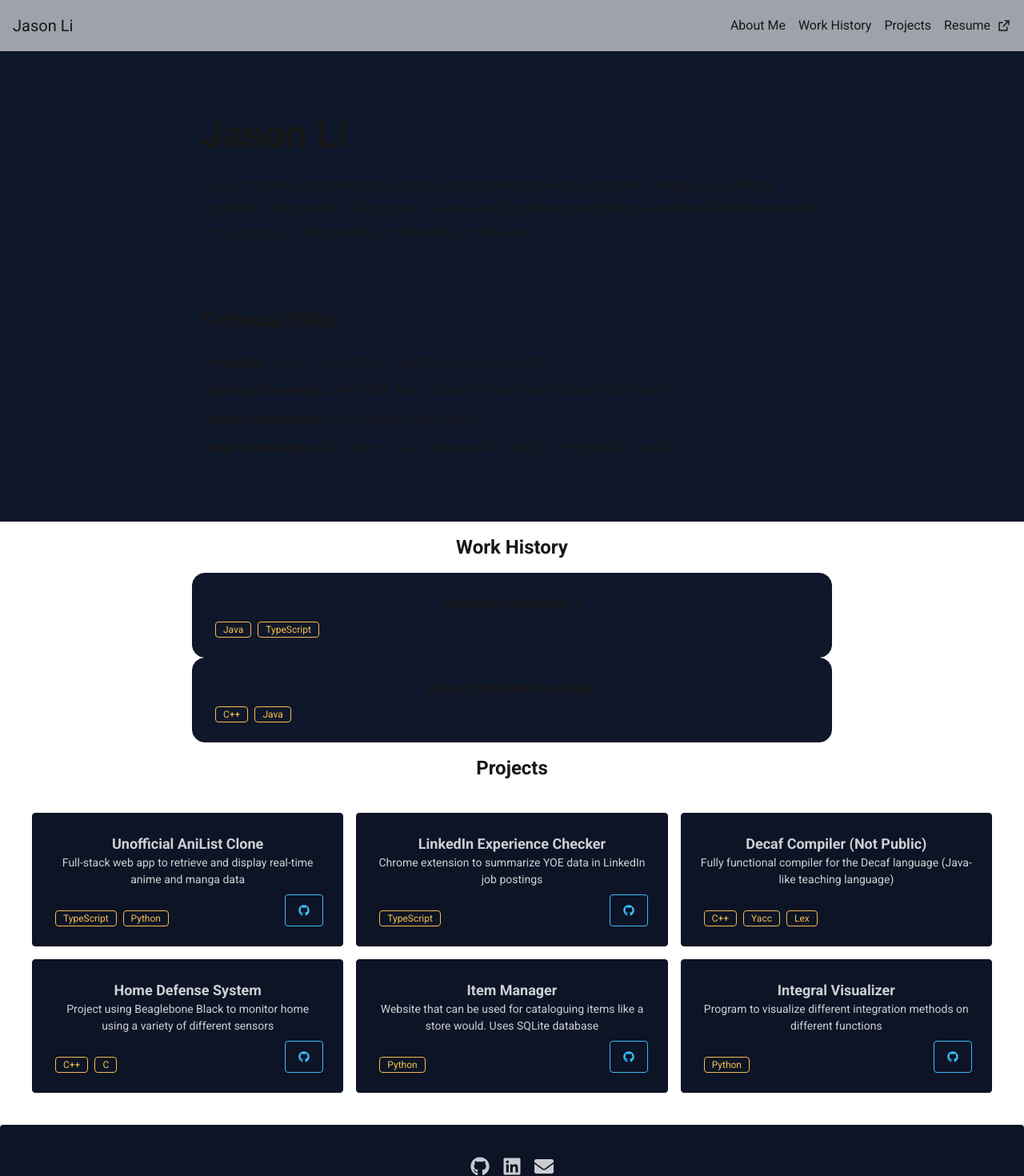
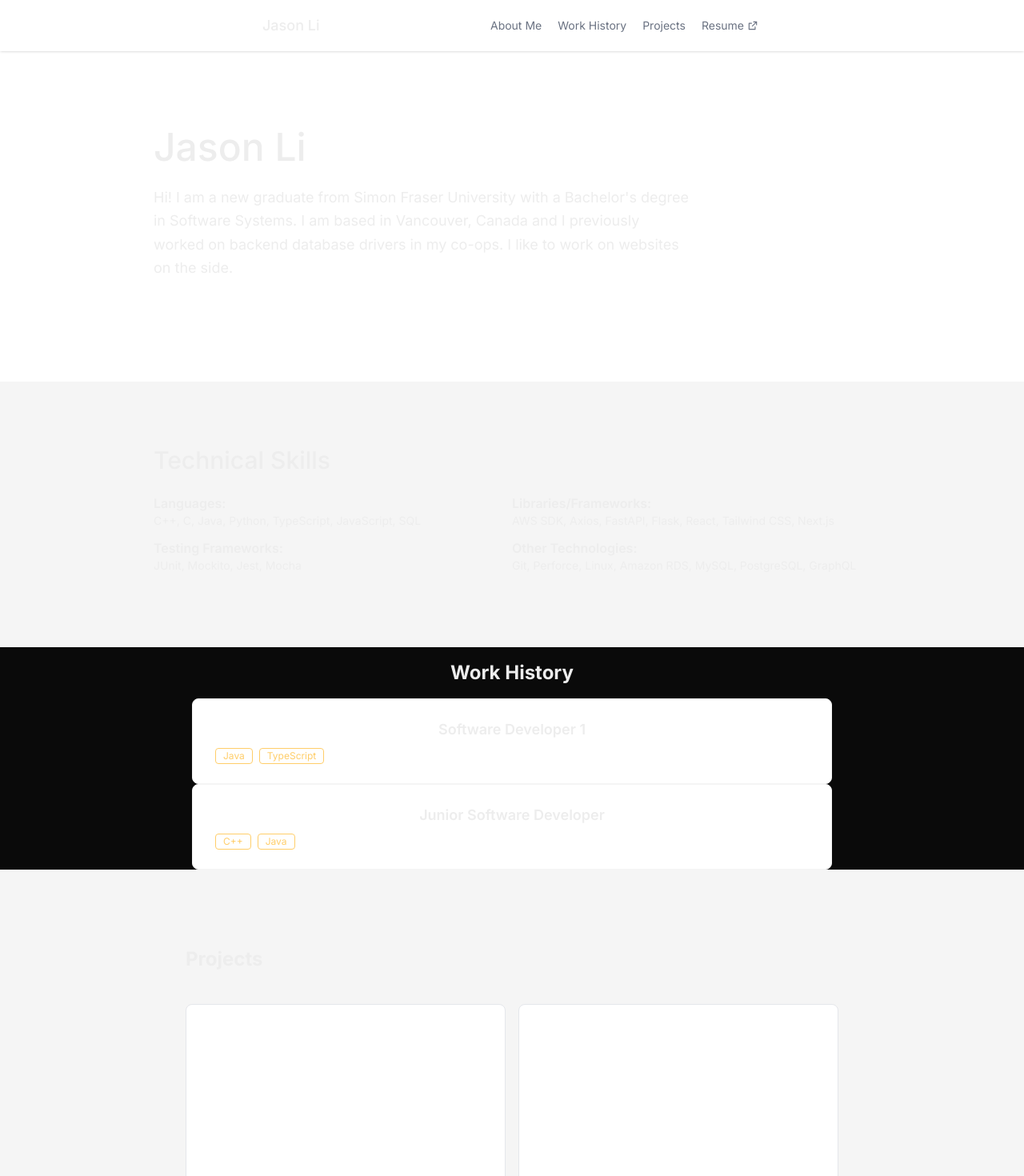
Before and after one commit to jla690/personal-website, a Next.js app: page / in a window 1280 px wide. Shown: the top 1470 px of the page at 80% size. Built offline with nearby package versions, Linux system fonts and the light colour scheme.

Commit message:
changing layout to something nicer

```diff
--- a/app/Description.tsx
+++ b/app/Description.tsx
@@ -3,11 +3,11 @@ import React from "react";
 
 const Description = () => {
   return (
-    <div className="px-15 py-20 max-w-4xl mx-auto" id="about">
+    <div className="py-24 max-w-4xl mx-auto" id="about">
       <div>
-        <h1 className="text-4xl md:text-5xl font-bold pb-6">Jason Li</h1>
+        <h1 className="text-4xl md:text-5xl font-medium pb-6">Jason Li</h1>
       </div>
-      <div className="text-lg leading-relaxed">
+      <div className="text-lg leading-relaxed  max-w-2xl mb-8">
         Hi! I am a new graduate from Simon Fraser University with a
         Bachelor&apos;s degree in Software Systems. I am based in Vancouver,
         Canada and I previously worked on backend database drivers in my co-ops.
--- a/app/Footer.tsx
+++ b/app/Footer.tsx
@@ -5,7 +5,7 @@ const iconClassname = "hover:text-sky-400 transition-colors duration-300";
 
 const Footer = () => {
   return (
-    <footer className="footer footer-horizontal footer-center bg-base-200 text-base-content rounded p-10">
+    <footer className="footer footer-horizontal footer-center bg-base-100 text-base-content rounded p-10">
       <nav>
         <div className="grid grid-flow-col gap-4">
           <a
--- a/app/Navbar.tsx
+++ b/app/Navbar.tsx
@@ -2,38 +2,36 @@ import Link from "next/link";
 import React from "react";
 import { RiExternalLinkLine } from "react-icons/ri";
 
-const linkClasses = "relative mx-2 inline-flex items-center gap-2 group";
-
-const underlineClasses =
-  "absolute left-0 -bottom-1 h-[2px] w-0 bg-sky-400 transition-all duration-300 group-hover:w-full";
+const linkClasses =
+  "relative mx-2 inline-flex items-center gap-1 group hover:text-black";
 
 const Navbar = () => {
   return (
-    <ul className="navbar shadow-sm flex justify-between w-full sticky top-0 z-50 bg-slate-900/40 backdrop-blur-md">
-      <Link href="/" className="mx-2 text-xl">
+    <ul className="navbar shadow-sm flex justify-between w-full sticky top-0 z-50 px-80 text-sm bg-base-100">
+      <Link href="/" className="mx-2 text-lg font-medium">
         Jason Li
       </Link>
 
-      <div className="flex items-center">
+      <div className="flex items-center text-gray-500">
         <Link href="/#about" className={linkClasses}>
           About Me
-          <span className={underlineClasses} />
+          <span />
         </Link>
 
         <Link href="/#work" className={linkClasses}>
           Work History
-          <span className={underlineClasses} />
+          <span />
         </Link>
 
         <Link href="/#projects" className={linkClasses}>
           Projects
-          <span className={underlineClasses} />
+          <span />
         </Link>
 
         <a href="/resume.pdf" target="_blank" className={linkClasses}>
           Resume
-          <RiExternalLinkLine size={18} />
-          <span className={underlineClasses} />
+          <RiExternalLinkLine size={14} />
+          <span />
         </a>
       </div>
     </ul>
--- a/app/ProjectCard.tsx
+++ b/app/ProjectCard.tsx
@@ -18,22 +18,18 @@ const ProjectCard = ({
 }: Props) => {
   return (
     <>
-      <div className="card card-border bg-base-200 text-neutral-content card-md hover:bg-neutral transition-colors rounded-sm duration-100">
+      <div className="card card-border bg-base-100 border-gray-200 card-md hover:border-gray-900 transition-colors duration-100">
+        <div className="relative w-full h-48">
+          <img></img>
+        </div>
         <div className="card-body text-center items-end justify-between">
           <div className="w-full">
-            <div className="card-title w-full justify-center">{title}</div>
-            <div className="text-center justify-center">{description}</div>
+            <div className="card-title w-full text-left">{title}</div>
+            <div className="text-left">{description}</div>
           </div>
           <div className="flex items-end justify-between w-full">
-            <div>
-              {languages.map((language, i) => (
-                <div
-                  key={i}
-                  className="badge badge-outline badge-warning badge-sm rounded-sm mx-1"
-                >
-                  {language}
-                </div>
-              ))}
+            <div className="text-xs text-gray-500 text-left">
+              {languages.join(", ")}
             </div>
             {isPublic ? (
               <a
--- a/app/Projects.tsx
+++ b/app/Projects.tsx
@@ -3,11 +3,11 @@ import ProjectCard from "./ProjectCard";
 
 const Projects = () => {
   return (
-    <div>
-      <h1 className="text-2xl font-bold my-4 mx-10 text-center" id="projects">
+    <div className="max-w-4xl mx-auto">
+      <h1 className="text-2xl font-bold my-4 mx-10" id="projects">
         Projects
       </h1>
-      <div className="mx-10 grid grid-cols-3 gap-4 my-10">
+      <div className="mx-10 grid grid-cols-2 gap-4 my-10">
         <ProjectCard
           isPublic={true}
           title="Unofficial AniList Clone"
--- a/app/Skills.tsx
+++ b/app/Skills.tsx
@@ -2,30 +2,32 @@ import React from "react";
 
 const Skills = () => {
   return (
-    <div className="px-15 pb-20 max-w-4xl mx-auto">
-      <h2 id="skills" className="font-bold text-2xl mb-6">
+    <div className="max-w-4xl mx-auto">
+      <h2 id="skills" className="font-medium text-3xl mb-6">
         Technical Skills
       </h2>
-      <div className="space-y-3">
-        <div>
-          <span className="font-bold">Languages: </span>
-          <span>C++, C, Java, Python, TypeScript, JavaScript, SQL</span>
+      <div className="space-y-3 grid grid-cols-2">
+        <div className="">
+          <div className="font-semibold">Languages: </div>
+          <div className="text-sm">
+            C++, C, Java, Python, TypeScript, JavaScript, SQL
+          </div>
         </div>
         <div>
-          <span className="font-bold">Libraries/Frameworks: </span>
-          <span>
+          <div className="font-semibold">Libraries/Frameworks: </div>
+          <div className="text-sm">
             AWS SDK, Axios, FastAPI, Flask, React, Tailwind CSS, Next.js
-          </span>
+          </div>
         </div>
         <div>
-          <span className="font-bold">Testing Frameworks: </span>
-          <span>JUnit, Mockito, Jest, Mocha</span>
+          <div className="font-semibold">Testing Frameworks: </div>
+          <div className="text-sm">JUnit, Mockito, Jest, Mocha</div>
         </div>
         <div>
-          <span className="font-bold">Other Technologies: </span>
-          <span>
+          <div className="font-semibold">Other Technologies: </div>
+          <div className="text-sm">
             Git, Perforce, Linux, Amazon RDS, MySQL, PostgreSQL, GraphQL
-          </span>
+          </div>
         </div>
       </div>
     </div>
--- a/app/globals.css
+++ b/app/globals.css
@@ -1,7 +1,7 @@
 @import "tailwindcss";
- @plugin "daisyui" {
-   themes: dim, business, night, sunset, winter, dark, forest, black, dracula;
- }
+@plugin "daisyui" {
+  themes: dim, business, night, sunset, winter, lofi;
+}
 
 :root {
   --background: #ffffff;
@@ -11,11 +11,10 @@
 @theme inline {
   --color-background: var(--background);
   --color-foreground: var(--foreground);
-  --font-sans: var(--font-roboto);
-  --font-mono: var(--font-jetbrains);
+  --font-sans: var(--font-sans);
 }
 
-@media (prefers-color-scheme: dark) {
+@media (prefers-color-scheme: light) {
   :root {
     --background: #0a0a0a;
     --foreground: #ededed;
@@ -25,5 +24,4 @@
 body {
   background: var(--background);
   color: var(--foreground);
-  font-family: var(--font-roboto);
 }
--- a/app/layout.tsx
+++ b/app/layout.tsx
@@ -1,26 +1,10 @@
 import type { Metadata } from "next";
-import { Geist, Geist_Mono, JetBrains_Mono, Roboto } from "next/font/google";
+import { Inter } from "next/font/google";
 import "./globals.css";
 
-const geistSans = Geist({
-  variable: "--font-geist-sans",
+const inter = Inter({
   subsets: ["latin"],
-});
-
-const roboto = Roboto({
-  variable: "--font-roboto",
-  subsets: ["latin"],
-  weight: ["400", "700"],
-});
-
-const jetbrainsMono = JetBrains_Mono({
-  variable: "--font-jetbrains",
-  subsets: ["latin"],
-});
-
-const geistMono = Geist_Mono({
-  variable: "--font-geist-mono",
-  subsets: ["latin"],
+  variable: "--font-sans",
 });
 
 export const metadata: Metadata = {
@@ -34,8 +18,12 @@ export default function RootLayout({
   children: React.ReactNode;
 }>) {
   return (
-    <html lang="en" data-theme="night" className="scroll-smooth">
-      <body className={`${roboto.variable} antialiased`}>{children}</body>
+    <html
+      lang="en"
+      data-theme="lofi"
+      className={`${inter.variable} scroll-smooth`}
+    >
+      <body className="font-sans antialiased">{children}</body>
     </html>
   );
 }
--- a/app/page.tsx
+++ b/app/page.tsx
@@ -12,10 +12,14 @@ export default function Home() {
       <Navbar></Navbar>
       <div className="bg-base-100">
         <Description></Description>
+      </div>
+      <div className="bg-base-200 py-20">
         <Skills></Skills>
       </div>
       <Work></Work>
-      <Projects></Projects>
+      <div className="bg-base-200 py-20 px-20">
+        <Projects></Projects>
+      </div>
       <Footer></Footer>
     </div>
   );
```
